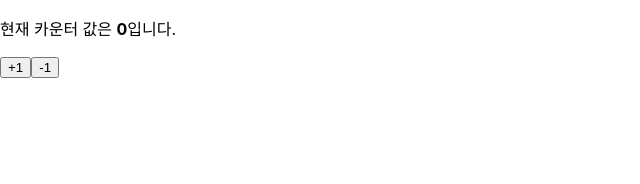
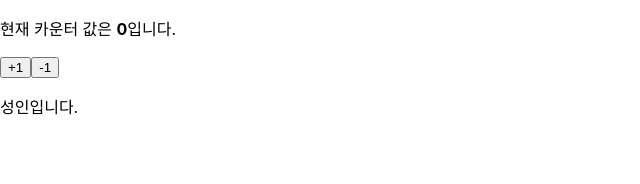
Before and after one commit to choilettuce/personal_practice, a React (Create React App) app in the folder react/lettuce/: page / in a window 1280 px wide. Shown: the top 184 px of the page, without its empty margins (0-640 px from the left). Built offline with nearby package versions, Linux system fonts and the light colour scheme.

Commit message:
if문 연습

```diff
--- a/react/lettuce/src/App.js
+++ b/react/lettuce/src/App.js
@@ -7,10 +7,13 @@ import './App.css';
 // import ScrollBox from './ref/scrollBox';
 // import Info from './hookPractice/Info';
 import Counter from './hookPractice/counter';
-
+import Conditional from './conditional/conditional';
 function App() {
   return (
+    <>
     <Counter />
+    <Conditional />
+    </>
   );
 }
 
--- /dev/null
+++ b/react/lettuce/src/conditional/conditional.jsx
@@ -0,0 +1,19 @@
+import React from 'react'
+
+function Conditional() {
+    let age = 18;
+    let result;
+
+    if(age >= 18){
+        result = '성인입니다.'
+    } else {
+        return null;
+    }
+
+
+  return (
+    <div><p>{result}</p></div>
+  )
+}
+
+export default Conditional;
```
